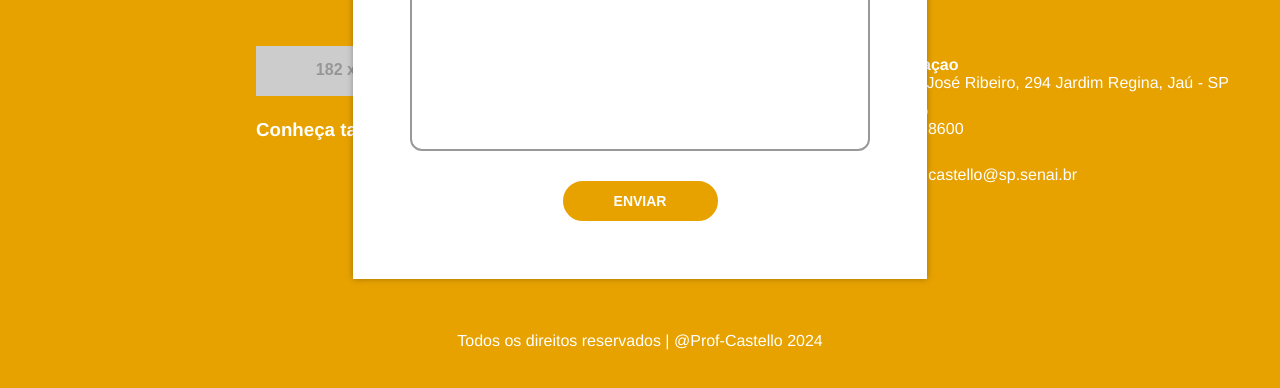
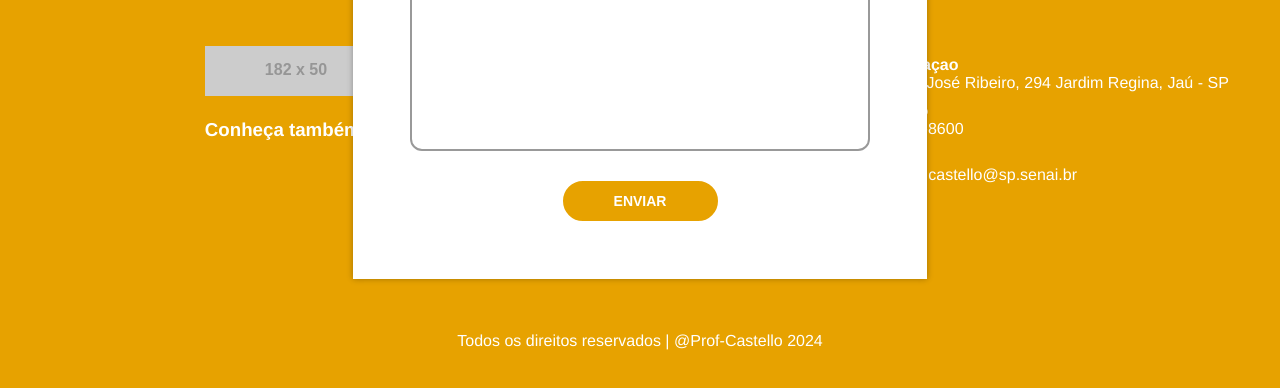
Before and after one commit to JoaoFCosta/modeloAula, a plain HTML site: page index.html in a window 1280 px wide. Shown: the part 3001-3389 px from the top of the page. Drawn offline with nearby package versions, Linux system fonts and the light colour scheme; placeholder pictures from the web are drawn by us.

Commit message:
Fix "footer #dados:first-child"

```diff
--- a/css/style.css
+++ b/css/style.css
@@ -320,7 +320,6 @@ footer {
 footer #dados {
   display: flex;
   margin: 0 4%;
-  margin-left: 17%;
   justify-content: space-between;
 }
 
@@ -334,7 +333,7 @@ footer #dados {
 }
 
 footer #dados:first-child {
-  margin-left: 20%;
+  margin-left: 16%;
 }
 
 #copyright {
```
